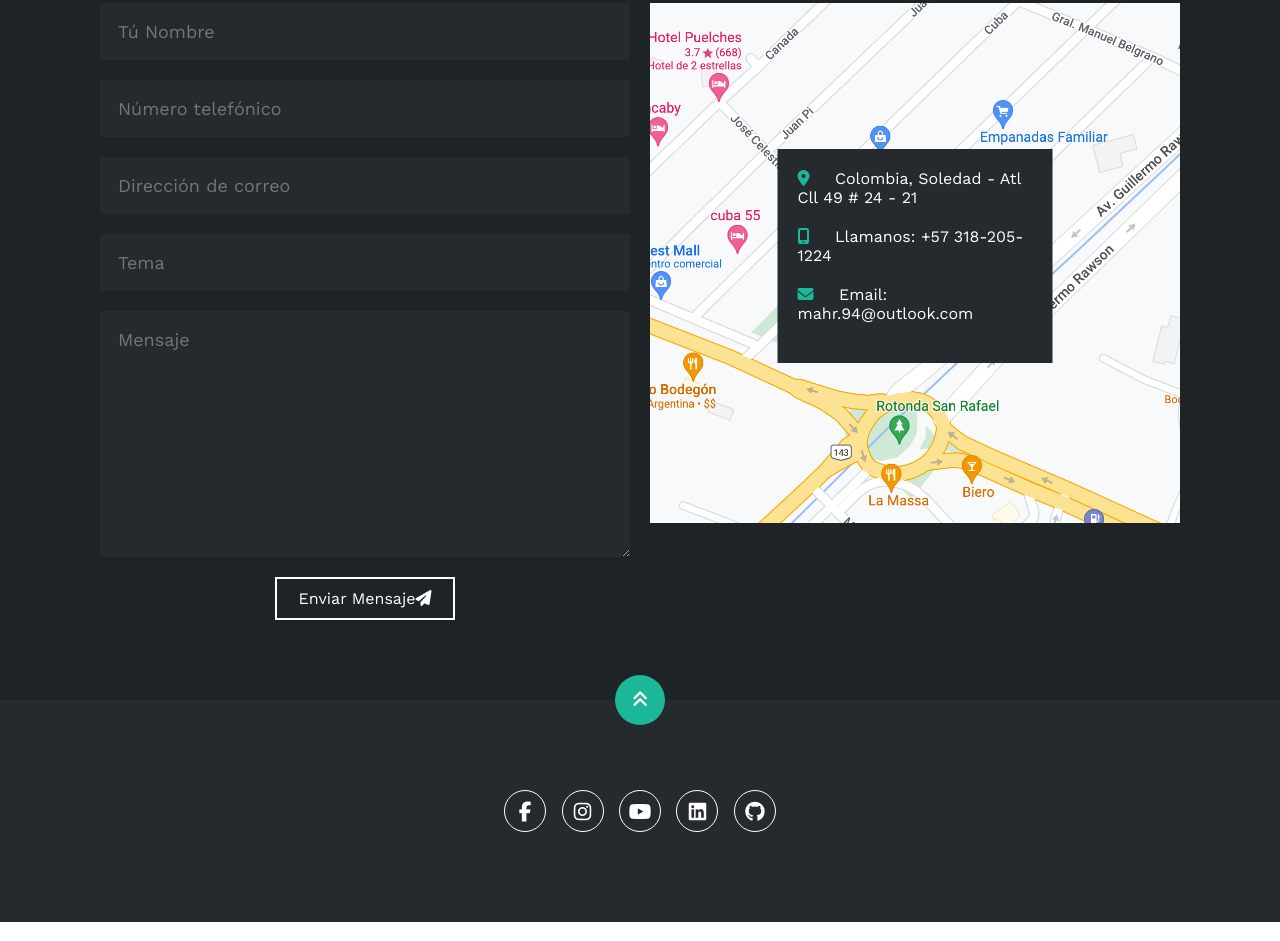
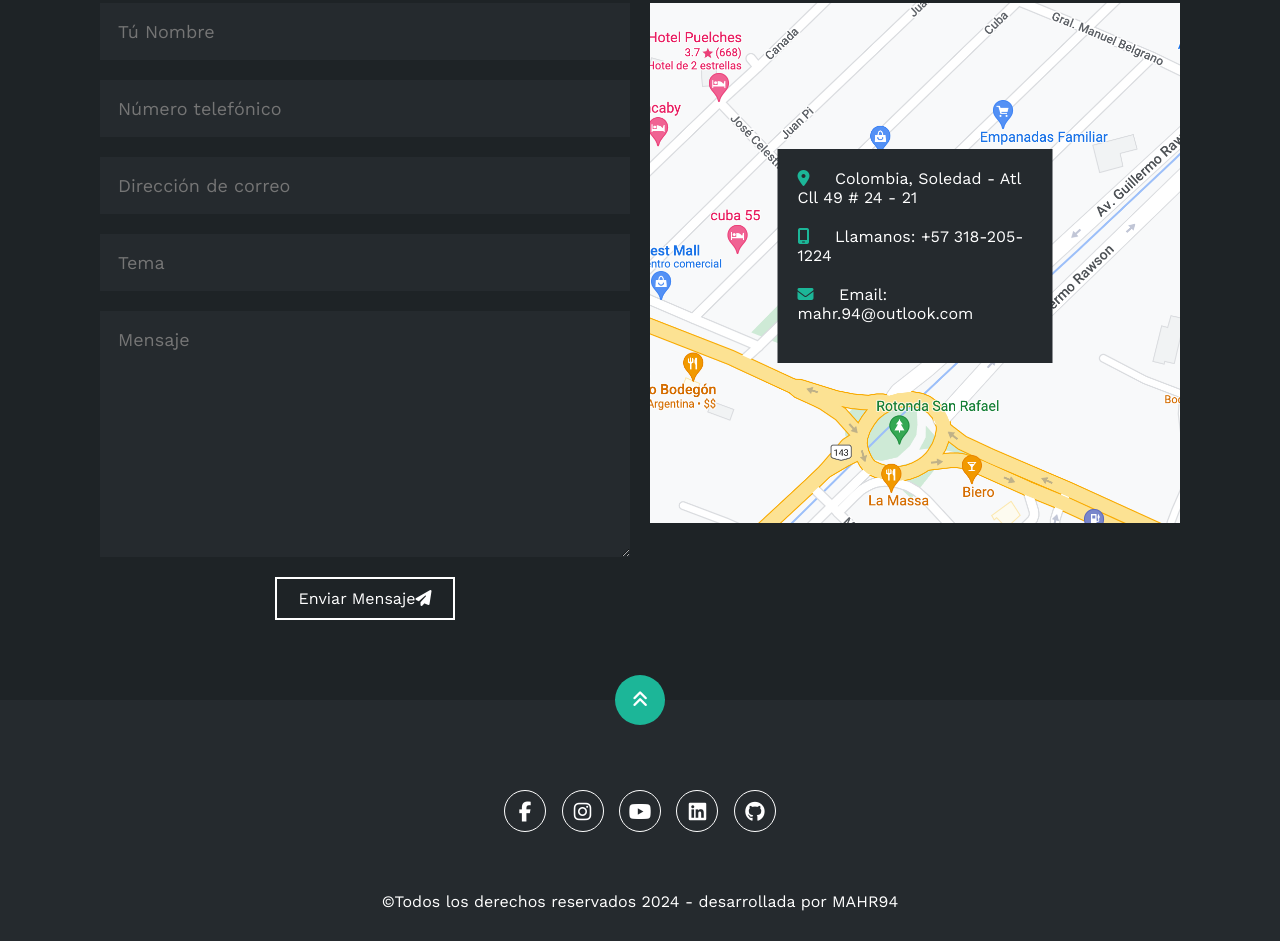
Before and after one commit to mahr940409/Portfolio-MAHR94, a plain HTML site: page index.html in a window 1280 px wide. Shown: the part 4382-5323 px from the top of the page. Drawn offline with nearby package versions, Linux system fonts and the light colour scheme.

Commit message:
todos los derechos reservados

```diff
--- a/index.html
+++ b/index.html
@@ -410,6 +410,7 @@
             <a href="https://www.linkedin.com/in/manuel-alejandro-hernandez-rodriguez-552222302/" target="_blank"><i class="fa-brands fa-linkedin"></i></a>
             <a href="https://github.com/mahr940409" target="_blank"><i class="fa-brands fa-github"></i></a>
         </div>
+        <p>&copy;Todos los derechos reservados 2024 - desarrollada por MAHR94</p>
     </footer>
 
     <script src="script.js"></script>
```
